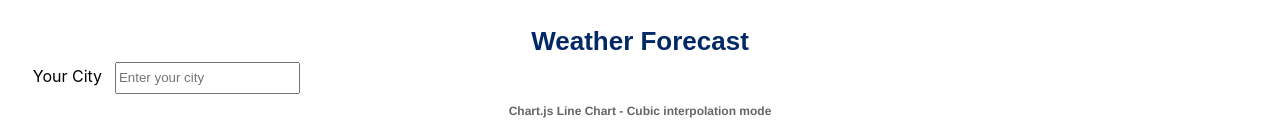
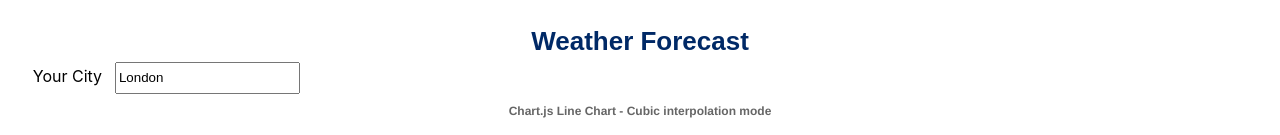
Before and after one commit to subbugv/Weather-forecast-website, a React (Create React App) app: page / in a window 1280 px wide. Shown: the top 135 px of the page. Built offline with nearby package versions, Linux system fonts and the light colour scheme; no server answers.

Commit message:
Clear Canvas

```diff
--- a/src/components/ChartArea.js
+++ b/src/components/ChartArea.js
@@ -11,7 +11,7 @@ export default function ChartArea() {
     <div>
       <div className="city">
         <label htmlFor="city">Your City</label>
-        <input type="text" placeholder="Enter your city" name="city" id="city" onChange={handleOnChange}/>
+        <input type="text" placeholder="Enter your city" name="city" id="city" value={city} onChange={handleOnChange}/>
       </div>
       <ChartInstance city={city}/>
     </div>
--- a/src/components/ChartInstance.js
+++ b/src/components/ChartInstance.js
@@ -1,8 +1,8 @@
 import Chart from "chart.js/auto";
-import React, { useEffect, createRef } from "react";
+import React, { useEffect, useRef } from "react";
 
 export default function ChartInstance({ city }) {
-  const chartRef = createRef();
+  const chartRef = useRef();
   const labels = ["January", "February", "March", "April", "May", "June"];
   const data = {
     labels: labels,
@@ -52,9 +52,8 @@ export default function ChartInstance({ city }) {
 
   useEffect(() => {
     const myChartRef = chartRef.current.getContext("2d");
-    // console.log(myChartRef)
-    // myChartRef.clearRect(0, 0, window.innerHeight, window.innerWidth);
-    new Chart(myChartRef, config);
+    const chart = new Chart(myChartRef, config);
+    return () => chart.destroy()
   });
 
   console.log(city, process.env.REACT_APP_API_KEY);
```
